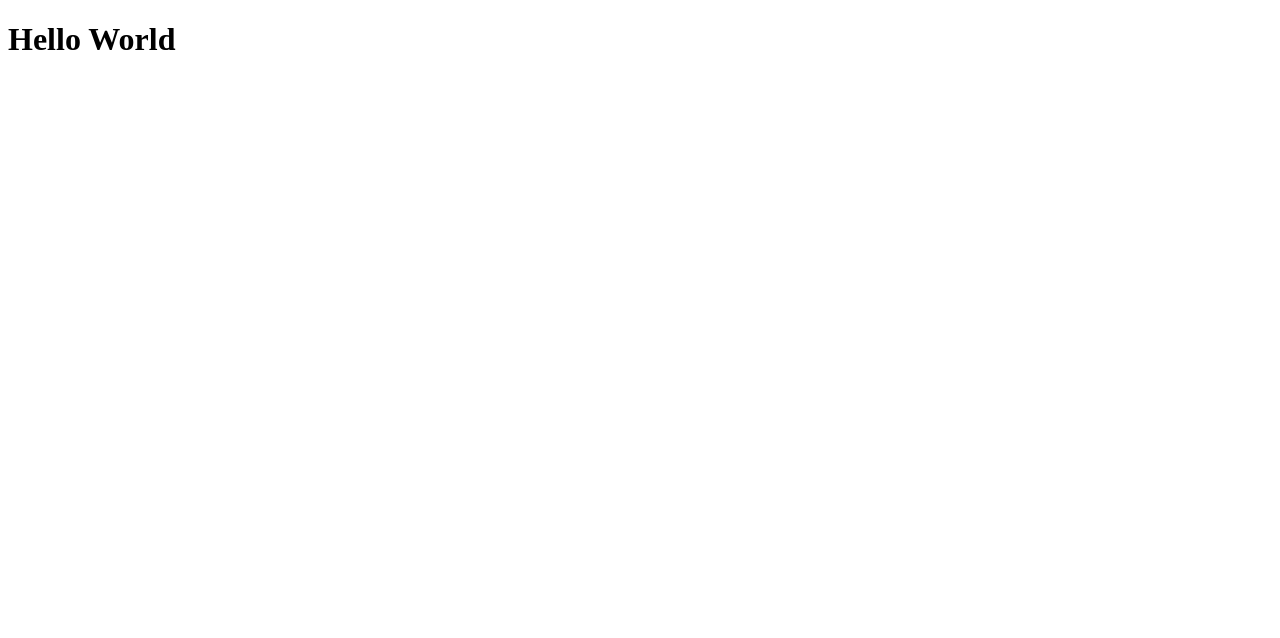
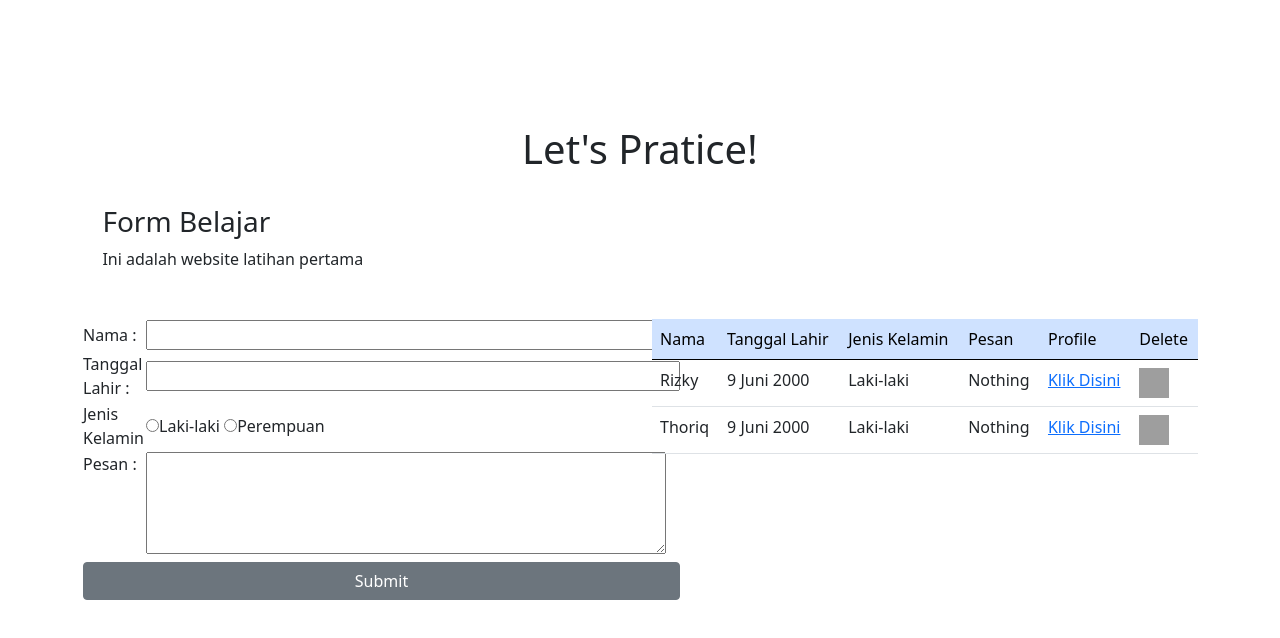
Before and after one commit to rizkyathoriq/latihan1-revou, a plain HTML site: page index.html in a window 1280 px wide. Drawn offline with nearby package versions, Linux system fonts and the light colour scheme; grey boxes are pictures that could not be loaded.

Commit message:
third commit

```diff
--- a/index.html
+++ b/index.html
@@ -5,11 +5,97 @@
     <meta charset="UTF-8">
     <meta http-equiv="X-UA-Compatible" content="IE=edge">
     <meta name="viewport" content="width=device-width, initial-scale=1.0">
-    <title>latihan1</title>
+    <title>latihan - RevoU</title>
+    <link href="https://cdn.jsdelivr.net/npm/bootstrap@5.0.2/dist/css/bootstrap.min.css" rel="stylesheet"
+        integrity="sha384-EVSTQN3/azprG1Anm3QDgpJLIm9Nao0Yz1ztcQTwFspd3yD65VohhpuuCOmLASjC" crossorigin="anonymous">
 </head>
 
 <body>
-    <h1>Hello World</h1>
+    <h1 class="container-fluid" style="text-align: center; justify-content: center; padding-top: 125px;">Let's Pratice!
+    </h1>
+    <br>
+    <h3 style="padding-left: 8%;">Form Belajar</h3>
+    <p style="padding-left: 8%;">Ini adalah website latihan pertama </p>
+    <div class="container">
+        <div class="row align-items-start mt-5">
+
+
+            <div class="col-6">
+                <form action="">
+                    <table>
+                        <tr>
+                            <td align=" justify-content"><label for=" nama">Nama :</label></td>
+                            <td><input type="text" size="52" value=""></td>
+                        </tr>
+                        <tr>
+                            <td align="justify-content"><label for="tanggal lahir">Tanggal Lahir :</label></td>
+                            <td><input type="text" size="52" value=""></td>
+                        </tr>
+                        <tr>
+                            <td><label for="jenis kelamin">Jenis Kelamin</label></td>
+                            <td><input type="radio" name="jenis kelamin" id="pria"><label for="pria">Laki-laki</label>
+                                <input type="radio" name="jenis kelamin" id="wanita"><label
+                                    for="wanita">Perempuan</label>
+                            </td>
+                        </tr>
+                        <tr>
+                            <td valign="top"><label for="pesan">Pesan :</label></td>
+                            <td><textarea name="pesan" id="pesan1" cols="54" rows="4"></textarea></td>
+                        </tr>
+                        <tr>
+                            <td colspan="2" align="center"><a href="" type="button"
+                                    class="btn btn-secondary d-block">Submit</a>
+                        </tr>
+
+                    </table>
+                </form>
+            </div>
+
+
+            <div class="col-6">
+                <table class="table">
+                    <thead class="table-primary">
+                        <td>Nama</td>
+                        <td>Tanggal Lahir</td>
+                        <td>Jenis Kelamin</td>
+                        <td>Pesan</td>
+                        <td>Profile</td>
+                        <td>Delete</td>
+                    </thead>
+                    <tbody>
+                        <tr>
+                            <td>Rizky</td>
+                            <td>9 Juni 2000</td>
+                            <td>Laki-laki</td>
+                            <td>Nothing</td>
+                            <td><a href="https://instagram.com/rzy.tq?igshid=YmMyMTA2M2Y=" target="_blank">Klik
+                                    Disini</a></td>
+                            <td><a href=""><img
+                                        src="https://w7.pngwing.com/pngs/21/441/png-transparent-trash-can-trash-garbage-rubbish-container-can-junk-basket-refuse-disposal.png"
+                                        alt="logo sampah" width="30px" height="30px" style="align-items: center;"></a>
+                            </td>
+                        </tr>
+                        <tr>
+                            <td>Thoriq</td>
+                            <td>9 Juni 2000</td>
+                            <td>Laki-laki</td>
+                            <td>Nothing</td>
+                            <td><a href="https://instagram.com/rzy.tq?igshid=YmMyMTA2M2Y=" target="_blank">Klik
+                                    Disini</a>
+                            </td>
+                            <td><a href=""><img
+                                        src="https://w7.pngwing.com/pngs/21/441/png-transparent-trash-can-trash-garbage-rubbish-container-can-junk-basket-refuse-disposal.png"
+                                        alt="logo sampah" width="30px" height="30px" style="align-items: center;"></a>
+                            </td>
+                        </tr>
+                    </tbody>
+                </table>
+            </div>
+        </div>
+    </div>
 </body>
+<script src="https://cdn.jsdelivr.net/npm/bootstrap@5.0.2/dist/js/bootstrap.bundle.min.js"
+    integrity="sha384-MrcW6ZMFYlzcLA8Nl+NtUVF0sA7MsXsP1UyJoMp4YLEuNSfAP+JcXn/tWtIaxVXM"
+    crossorigin="anonymous"></script>
 
 </html>
```
